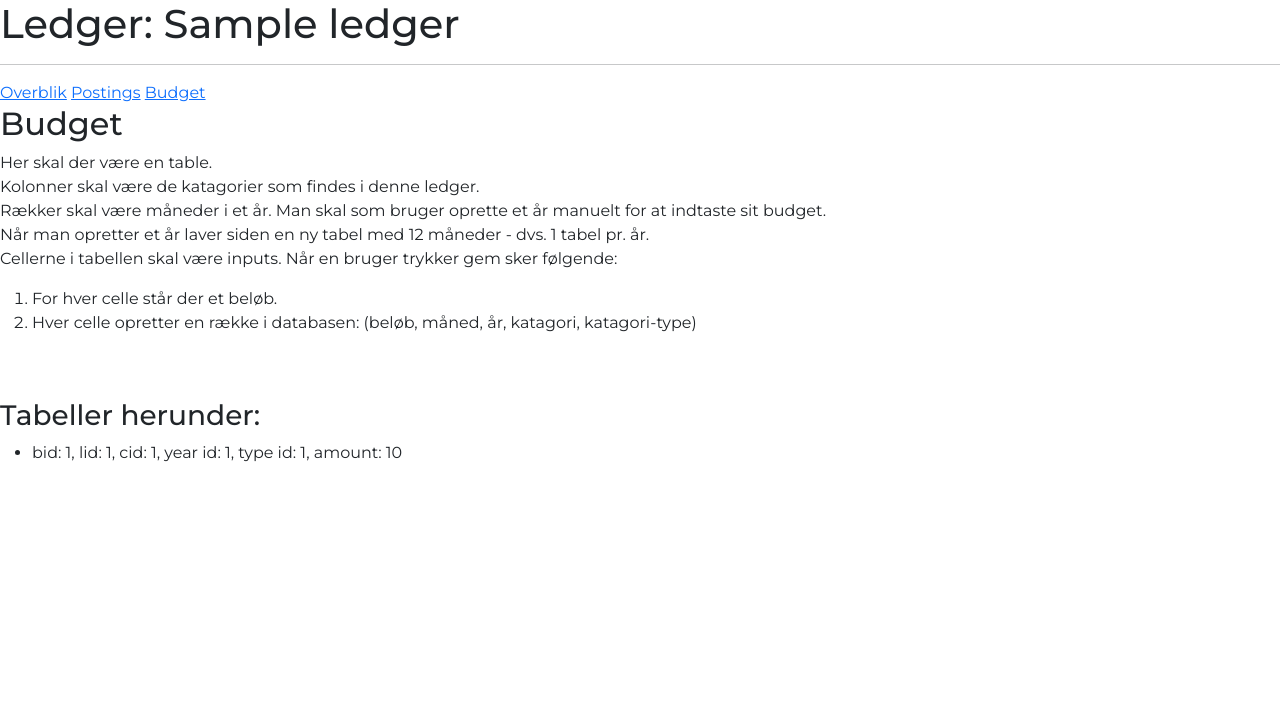
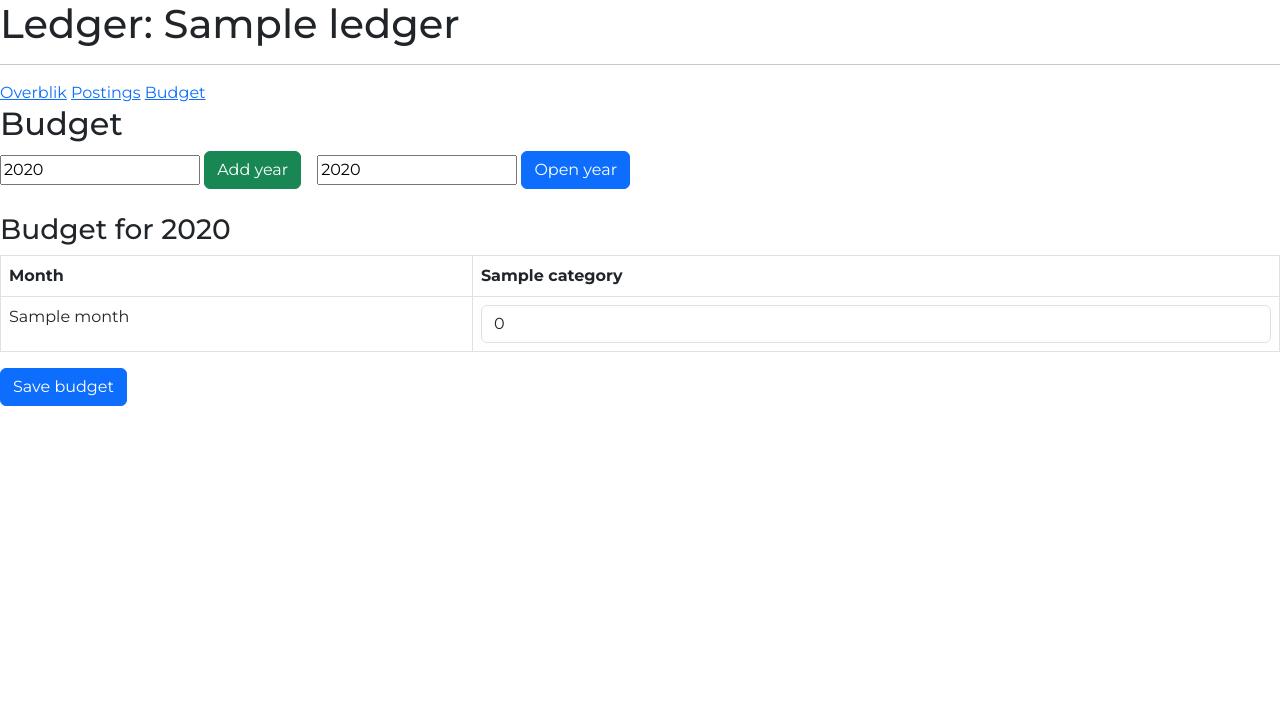
Before and after one commit to pgh911/DIS-project-group-47, a Flask app: template templates/pages/budget.html in a window 1280 px wide. Shown: the part 80-785 px from the top of the page. Run offline with Flask 3, Linux system fonts and the light colour scheme; the template is opened without the code that fills it: most values are stand-ins (such as "Sample title", 1, 10 or a date in 2020).

Commit message:
css and html to overview and bduget

```diff
--- /dev/null
+++ b/static/ledger_style.css
@@ -0,0 +1,28 @@
+.category-section {
+    margin-top: 30px;
+}
+
+.category-section h3 {
+    font-size: 28px;
+    margin-bottom: 16px;
+}
+
+.category-grid {
+    display: grid;
+    grid-template-columns: repeat(auto-fill, minmax(180px, 1fr));
+    gap: 16px;
+}
+
+.category-card {
+    background: white;
+    border: 1px solid #ddd;
+    border-radius: 12px;
+    padding: 18px;
+    box-shadow: 0 2px 8px rgba(0, 0, 0, 0.08);
+    font-size: 18px;
+    font-weight: 500;
+}
+
+.category-card:hover {
+    transform: translateY(-3px);
+}
--- a/templates/layout.html
+++ b/templates/layout.html
@@ -18,6 +18,9 @@
 		<link
 			rel="stylesheet"
 			href="https://cdn.jsdelivr.net/npm/bootstrap@5.3.0/dist/css/bootstrap.min.css" />
+		<link
+			rel="stylesheet"
+      		href="{{ url_for('static', filename='ledger_style.css') }}">
 
 		<style>
 			@import url("https://fonts.googleapis.com/css2?family=Montserrat:ital,wght@0,100..900;1,100..900&display=swap");
--- a/templates/pages/budget.html
+++ b/templates/pages/budget.html
@@ -1,44 +1,66 @@
 {% extends "layout.html" %}
 
-{% block title %}Ledger | {ledger.ledger_name}{% endblock %}
+{% block title %}Budget | {{ ledger.ledger_name }}{% endblock %}
 {% from "components/ledger_links.html" import ledger_links %}
+
 {% block content %}
-	<h1>Ledger: {{ ledger.ledger_name }} </h1>
+<h1>Ledger: {{ ledger.ledger_name }}</h1>
 <hr />
 {{ ledger_links(ledger) }}
+
 <section>
     <h2>Budget</h2>
-		<p>
-			Her skal der være en table. <br>
-			Kolonner skal være de katagorier som findes i denne ledger. <br>
-			Rækker skal være måneder i et år.
-			Man skal som bruger oprette et år manuelt for at indtaste sit budget. <br>
-			Når man opretter et år laver siden en ny tabel med 12 måneder - dvs. 1 tabel pr. år. <br>
-			Cellerne i tabellen skal være inputs. Når en bruger trykker gem sker følgende:
-			<ol>
-				<li>
-					For hver celle står der et beløb.
-				</li>
-				<li>
-					Hver celle opretter en række i databasen: (beløb, måned, år, katagori, katagori-type)
-				</li>
-			</ol>
-		</p>
-		<br><br>
-		<div>
-			<h3>Tabeller herunder:</h3>
-			<ul>
-				{% for entry in budget %}
-				<li>
-					bid: {{ entry.bid }},
-					lid: {{ entry.lid }},
-					cid: {{ entry.cid }},
-					year id: {{ entry.year_id }},
-					type id: {{ entry.type_id }},
-					amount: {{ entry.amount }}
-				</li>
+
+    <div class="d-flex gap-3 mb-4">
+        <form method="POST">
+            <input type="number" name="year" value="{{ year or 2026 }}" required>
+            <button type="submit" name="action" value="add_year" class="btn btn-success">
+                Add year
+            </button>
+        </form>
+
+        <form method="GET">
+            <input type="number" name="year" value="{{ year or 2026 }}" required>
+            <button type="submit" class="btn btn-primary">
+                Open year
+            </button>
+        </form>
+    </div>
+
+    {% if year %}
+        <h3>Budget for {{ year }}</h3>
+
+        <table class="table table-bordered">
+            <thead>
+                <tr>
+                    <th>Month</th>
+                    {% for c in categories %}
+                        <th>{{ c.category_name }}</th>
                     {% endfor %}
-			</ul>
-		</div>
+                </tr>
+            </thead>
+
+            <tbody>
+                {% for month in months %}
+                <tr>
+                    <td>{{ month.name }}</td>
+
+                    {% for c in categories %}
+                    <td>
+                        <input
+                            type="number"
+                            step="0.01"
+                            class="form-control"
+                            name="amount_{{ month.number }}_{{ c.cid }}"
+                            value="0">
+                    </td>
+                    {% endfor %}
+                </tr>
+                {% endfor %}
+            </tbody>
+        </table>
+
+        <button class="btn btn-primary">Save budget</button>
+    {% endif %}
 </section>
 {% endblock %}
```
Also changed, not shown: controllers/ledger.py (+40 -24 lines). Lines whose indentation alone changed are shown as unchanged.
